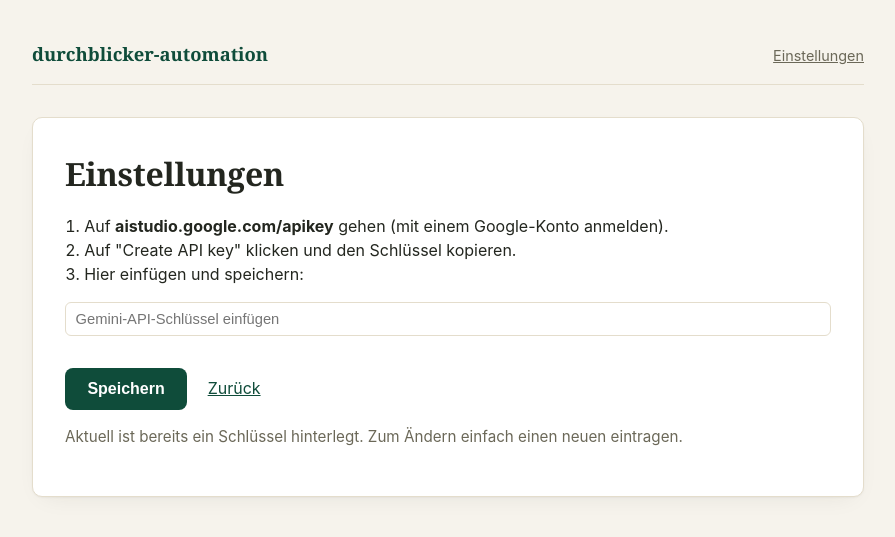
After one commit to gres03/durchblicker, a Flask app: page /einstellungen in a window 1280 px wide. The commit adds this page. Shown: the top 537 px of the page, without its empty margins (192-1087 px from the left). Run offline with Flask 3, Linux system fonts and the light colour scheme; parts of the project's set-up code (start-up, migrations or seed data) failed here and were passed over.

Commit message:
Als eigenstaendige .exe paketierbar -- kein Python/Git fuer Endnutzer noetig
Nutzer wollte eine downloadbare App statt geteiltem OneDrive-Ordner.
PyInstaller baut jetzt eine einzelne durchblicker-automation.exe
(~63 MB), die einfach von der GitHub-Releases-Seite heruntergeladen und
doppelgeklickt werden kann -- kein Python, kein Git, keine Terminal-
Kommandos fuer den Endnutzer.

Neue paths.py loest Pfade so auf, dass sie sowohl im normalen
'python app.py'-Lauf als auch in der gepackten .exe korrekt funktionieren:
mitgelieferte, schreibgeschuetzte Ressourcen (Templates, Schema-/
Synonym-Dateien) getrennt von beschreibbaren Laufzeitdaten (Einstellungen,
Uploads, Logs), die dauerhaft NEBEN der .exe liegen muessen statt im
temporaeren PyInstaller-Extraktionsverzeichnis.

Neue Route /einstellungen ersetzt fuer die .exe die bisherige
setup.ps1-Terminalabfrage: Gemini-API-Schluessel wird direkt in der
Web-Oberflaeche eingetragen (in .env neben der .exe gespeichert, sofort
wirksam ohne Neustart). Beim ersten Start ohne Schluessel leitet '/'
automatisch dorthin um.

app.py ruft beim Start automatisch 'playwright install chromium
--no-shell' auf (idempotent, daher bei jedem Start unbesorgt aufrufbar) --
Chromium wird beim allerersten Start des Endnutzers automatisch
heruntergeladen (~430 MB, braucht Internet).

**Kritische Falle live entdeckt und gefixt:** Playwright legt Browser
standardmaessig relativ zum Ort des Treiber-Pakets ab. Bei einer
PyInstaller-onefile-.exe aendert sich dieser Ort (temporaeres
Extraktionsverzeichnis, sys._MEIPASS) bei JEDEM Start -- ohne Fix wuerde
Chromium bei jedem Neustart erneut heruntergeladen und sofort verworfen
('Executable doesn't exist at ...\_MEIxxxxx\playwright\driver\...').
Fix: paths.py setzt PLAYWRIGHT_BROWSERS_PATH auf einen festen,
dauerhaften Ort neben der .exe.

End-to-end mit der tatsaechlich gebauten .exe getestet (nicht nur
Python-Quellcode): Upload zweier Test-Dokumente -> automatische
Gemini-Erkennung -> vollstaendiges Ausfuellen mit echtem, sichtbarem
Chrome-Browser (aus dem gebuendelten Playwright-Treiber gestartet) ->
alle Felder verifiziert, 0 Fehler.

Co-Authored-By: Claude Sonnet 5 <noreply@anthropic.com>

```diff
--- a/app.py
+++ b/app.py
@@ -14,24 +14,23 @@ import json
 import threading
 import webbrowser
 from datetime import date
-from pathlib import Path
 
 from flask import Flask, redirect, render_template, request, url_for
 
 from confirm import resolve_wert_schema, sammle_gruende
-from extract import ExtraktionsFehler, extrahiere
+from extract import ExtraktionsFehler, extrahiere, gemini_key_gesetzt, speichere_gemini_key
 from feldbezeichnungen import label
 from fill import FuellSitzung, bereit_zum_ausfuellen
 from mapping import map_fall
+from paths import daten_pfad, ressourcen_pfad
 from portals.durchblicker import DurchblickerPortal
 from validate import alle_felder, lade_schema, validiere
 
-BASE_DIR = Path(__file__).resolve().parent
-UPLOAD_DIR = BASE_DIR / "web_uploads"
+UPLOAD_DIR = daten_pfad() / "web_uploads"
 UPLOAD_DIR.mkdir(exist_ok=True)
 FALL_PFAD = UPLOAD_DIR / "aktueller_fall.json"
 
-app = Flask(__name__)
+app = Flask(__name__, template_folder=str(ressourcen_pfad() / "templates"))
 app.config["MAX_CONTENT_LENGTH"] = 20 * 1024 * 1024  # 20 MB, grosszuegig fuer Fotos/gescannte PDFs
 
 # Genau eine laufende Ausfuell-Sitzung gleichzeitig -- passt zum Rest der
@@ -112,7 +111,30 @@ def parse_formular_wert(wert_schema, roh_text, aktueller_wert):
 
 @app.route("/")
 def start():
+    if not gemini_key_gesetzt():
+        return redirect(url_for("einstellungen", ersteinrichtung=1))
     return render_template("upload.html")
+
+
+@app.route("/einstellungen", methods=["GET", "POST"])
+def einstellungen():
+    """Ersetzt fuer eine als .exe gepackte Version die bisherige
+    setup.ps1-Terminalabfrage: der Gemini-API-Schluessel wird hier
+    eingetippt und direkt neben der .exe in .env gespeichert (siehe
+    extract.speichere_gemini_key), sofort wirksam ohne Neustart."""
+    gespeichert = False
+    if request.method == "POST":
+        neuer_key = request.form.get("gemini_key", "").strip()
+        if neuer_key:
+            speichere_gemini_key(neuer_key)
+            gespeichert = True
+
+    return render_template(
+        "einstellungen.html",
+        key_gesetzt=gemini_key_gesetzt(),
+        gespeichert=gespeichert,
+        ersteinrichtung=request.args.get("ersteinrichtung") == "1" and not gemini_key_gesetzt(),
+    )
 
 
 @app.route("/hochladen", methods=["POST"])
@@ -276,6 +298,28 @@ def _oeffne_browser():
     webbrowser.open("http://127.0.0.1:5000/")
 
 
+def _stelle_chromium_sicher():
+    """Playwright braucht einen heruntergeladenen Chromium-Browser, um
+    ueberhaupt etwas ausfuellen zu koennen -- 'playwright install chromium'
+    laedt ihn (einmalig, ~150 MB, braucht Internet) in einen
+    Nutzer-Cache-Ordner (nicht in dieses Programmverzeichnis). Idempotent:
+    ist Chromium schon vorhanden, kehrt der Aufruf sofort zurueck --
+    daher bei JEDEM Start unbesorgt aufrufbar, nicht nur beim ersten Mal."""
+    import subprocess
+
+    from playwright._impl._driver import compute_driver_executable, get_driver_env
+
+    print("Bereite Playwright vor (beim allerersten Start wird Chromium "
+          "heruntergeladen, ~150 MB, braucht Internet -- kann etwas dauern)...")
+    driver_executable, driver_cli = compute_driver_executable()
+    subprocess.run(
+        [driver_executable, driver_cli, "install", "chromium", "--no-shell"],
+        env=get_driver_env(), check=True,
+    )
+    print("Playwright bereit.")
+
+
 if __name__ == "__main__":
+    _stelle_chromium_sicher()
     threading.Timer(1.0, _oeffne_browser).start()
     app.run(debug=False, threaded=True)
--- a/extract.py
+++ b/extract.py
@@ -19,10 +19,37 @@ from pathlib import Path
 
 from dotenv import load_dotenv
 
-BASE_DIR = Path(__file__).resolve().parent
-load_dotenv(BASE_DIR / ".env")
+from paths import daten_pfad
+
+ENV_PFAD = daten_pfad() / ".env"
+load_dotenv(ENV_PFAD)
 
 GEMINI_MODEL = os.environ.get("GEMINI_MODEL", "gemini-3.6-flash")
+
+
+def gemini_key_gesetzt():
+    return bool(os.environ.get("GEMINI_API_KEY"))
+
+
+def speichere_gemini_key(neuer_key):
+    """Schreibt den Gemini-API-Schluessel in die .env NEBEN der .exe/dem
+    Programmordner (siehe paths.daten_pfad) und uebernimmt ihn sofort in
+    os.environ, damit er ohne Neustart wirksam wird -- fuer die
+    '/einstellungen'-Seite in app.py, die die bisherige setup.ps1-Abfrage
+    fuer eine als .exe gepackte Version ersetzt."""
+    zeilen = []
+    gesetzt = False
+    if ENV_PFAD.exists():
+        for zeile in ENV_PFAD.read_text(encoding="utf-8").splitlines():
+            if zeile.startswith("GEMINI_API_KEY="):
+                zeilen.append(f"GEMINI_API_KEY={neuer_key}")
+                gesetzt = True
+            else:
+                zeilen.append(zeile)
+    if not gesetzt:
+        zeilen.append(f"GEMINI_API_KEY={neuer_key}")
+    ENV_PFAD.write_text("\n".join(zeilen) + "\n", encoding="utf-8")
+    os.environ["GEMINI_API_KEY"] = neuer_key
 
 EXTRAKTIONS_PROMPT = """\
 Lies die angehängten Dokumente (Zulassungsschein, Versicherungsangebot,
--- a/fill.py
+++ b/fill.py
@@ -34,13 +34,13 @@ from colorama import Fore, Style, init as colorama_init
 from playwright.sync_api import sync_playwright
 
 from feldbezeichnungen import label
+from paths import daten_pfad
 from portals.base import FeldKlaerungNoetig
 from portals.durchblicker import DurchblickerPortal
 from validate import validiere
 
-BASE_DIR = Path(__file__).resolve().parent
-STATE_FILE = BASE_DIR / "state" / "storage_state.json"
-LOGS_DIR = BASE_DIR / "logs"
+STATE_FILE = daten_pfad() / "state" / "storage_state.json"
+LOGS_DIR = daten_pfad() / "logs"
 
 
 def drucke_verifikationstabelle(zeilen):
--- a/mapping.py
+++ b/mapping.py
@@ -22,8 +22,9 @@ Projektauftrag).
 import json
 from pathlib import Path
 
-BASE_DIR = Path(__file__).resolve().parent
-SYNONYME_PATH = BASE_DIR / "synonyme.json"
+from paths import ressourcen_pfad
+
+SYNONYME_PATH = ressourcen_pfad() / "synonyme.json"
 
 # Vollstaendige, live gegen durchblicker.at verifizierte Optionslisten
 # (siehe feldkarte.md). NUR fuer Felder mit bekannter Vollstaendigkeit --
--- a/templates/base.html
+++ b/templates/base.html
@@ -109,7 +109,10 @@
   <div class="huelle">
     <div class="kopf">
       <span class="marke">durchblicker-automation</span>
-      <span class="schritt">{% block schritt %}{% endblock %}</span>
+      <span class="schritt">
+        {% block schritt %}{% endblock %}
+        <a href="{{ url_for('einstellungen') }}" style="margin-left:1rem; color: var(--text-muted);">Einstellungen</a>
+      </span>
     </div>
     <div class="karte">
       {% block inhalt %}{% endblock %}
--- /dev/null
+++ b/templates/einstellungen.html
@@ -0,0 +1,40 @@
+{% extends "base.html" %}
+{% block titel %}Einstellungen — durchblicker-automation{% endblock %}
+{% block schritt %}{% endblock %}
+{% block inhalt %}
+  {% if ersteinrichtung %}
+    <h1>Willkommen — kurze Ersteinrichtung</h1>
+    <p class="hinweis">
+      Bevor es losgeht, brauchst du einmalig einen kostenlosen Gemini-API-Schlüssel
+      für die automatische Dokumentenerkennung (kein Zahlungsmittel nötig).
+    </p>
+  {% else %}
+    <h1>Einstellungen</h1>
+  {% endif %}
+
+  {% if gespeichert %}
+    <p style="color: var(--erfolg); background: var(--erfolg-hell); padding: 0.8rem 1rem; border-radius: 8px;">
+      Gespeichert. Du kannst jetzt Dokumente hochladen.
+    </p>
+  {% endif %}
+
+  <ol class="hinweis" style="padding-left: 1.2rem;">
+    <li>Auf <strong>aistudio.google.com/apikey</strong> gehen (mit einem Google-Konto anmelden).</li>
+    <li>Auf "Create API key" klicken und den Schlüssel kopieren.</li>
+    <li>Hier einfügen und speichern:</li>
+  </ol>
+
+  <form method="post" action="{{ url_for('einstellungen') }}">
+    <input type="text" name="gemini_key" placeholder="Gemini-API-Schlüssel einfügen" style="margin-bottom: 1rem;" required>
+    <p>
+      <button class="knopf" type="submit">Speichern</button>
+      {% if key_gesetzt and not ersteinrichtung %}
+        <a href="{{ url_for('start') }}" style="margin-left: 1rem;">Zurück</a>
+      {% endif %}
+    </p>
+  </form>
+
+  {% if key_gesetzt %}
+    <p class="hinweis">Aktuell ist bereits ein Schlüssel hinterlegt. Zum Ändern einfach einen neuen eintragen.</p>
+  {% endif %}
+{% endblock %}
--- a/validate.py
+++ b/validate.py
@@ -27,8 +27,9 @@ from pathlib import Path
 
 import jsonschema
 
-BASE_DIR = Path(__file__).resolve().parent
-SCHEMA_PATH = BASE_DIR / "fall.schema.json"
+from paths import ressourcen_pfad
+
+SCHEMA_PATH = ressourcen_pfad() / "fall.schema.json"
 
 PLZ_PATTERN = re.compile(r"^\d{4}$")
 MIN_ALTER = 17
```
Also changed, not shown: ANLEITUNG.md (+18 -12 lines), paths.py (added, +51 -0 lines), README.md, 2 other files.
